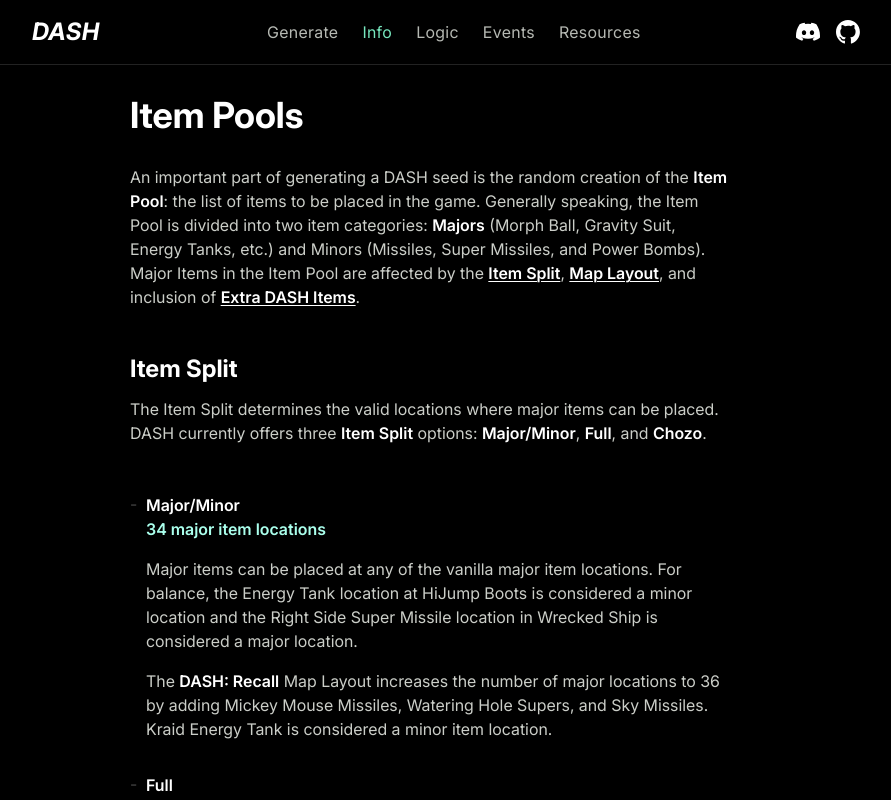
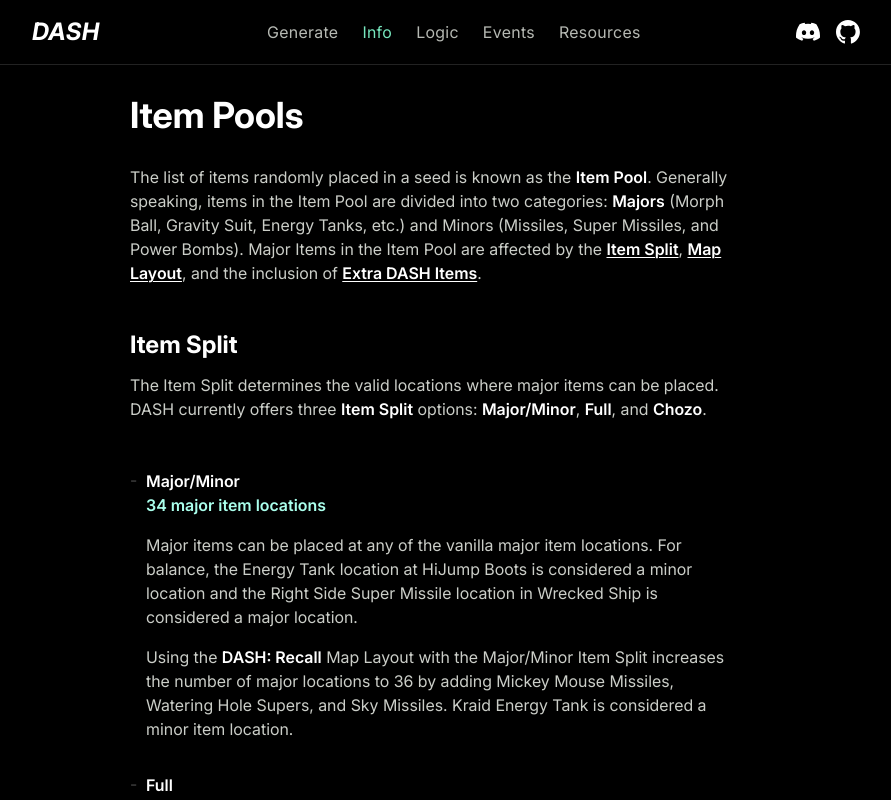
Before and after one commit to dashrando/dash-randomizer, a Next.js app in the folder apps/web/: page /info/item-pools in a window 1280 px wide. Shown: the whole page, without its empty margins (200-1091 px from the left). Built offline with nearby package versions, Linux system fonts and the light colour scheme; no server answers.

Commit message:
small phrasing changes

```diff
--- a/apps/web/app/info/item-pools/page.tsx
+++ b/apps/web/app/info/item-pools/page.tsx
@@ -17,14 +17,13 @@
         <article className={styles.article}>
           <h1 className={styles.headline}>Item Pools</h1>
           <p>
-            An important part of generating a DASH seed is the random creation
-            of the <strong>Item Pool</strong>: the list of items to be
-            placed in the game. Generally speaking, the Item Pool is divided
-            into two item categories: <strong>Majors</strong> (Morph Ball,
+            The list of items randomly placed in a seed is known as the <strong>Item Pool</strong>.
+            Generally speaking, items in the Item Pool are divided
+            into two categories: <strong>Majors</strong> (Morph Ball,
             Gravity Suit, Energy Tanks, etc.) and Minors (Missiles,
             Super Missiles, and Power Bombs). Major Items in the Item Pool are
             affected by the <a href="/info/settings#item-split">Item Split</a>,{' '}
-            <a href="/info/settings#map-layout">Map Layout</a>, and inclusion of {' '}
+            <a href="/info/settings#map-layout">Map Layout</a>, and the inclusion of {' '}
             <a href="/info/item-pools#extra-dash-items">Extra DASH Items</a>.
           </p>
           <Spacer y={12} />
@@ -52,7 +51,7 @@
                 location in Wrecked Ship is considered a major location.
               </p>
               <p>
-                The <strong>DASH: Recall</strong> Map Layout increases the number
+                Using the <strong>DASH: Recall</strong> Map Layout with the Major/Minor Item Split increases the number
                 of major locations to 36 by adding Mickey Mouse
                 Missiles, Watering Hole Supers, and Sky Missiles. Kraid Energy Tank is
                 considered a minor item location.
```
